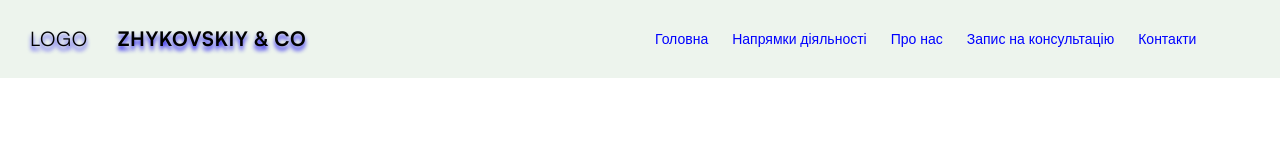
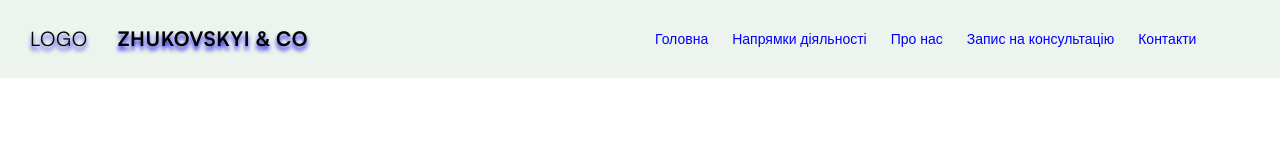
Before and after one commit to Victoria060187/zhykovskiy_project, a React (Create React App) app: page / in a window 1280 px wide. Shown: the top 160 px of the page. Built offline with nearby package versions, Linux system fonts and the light colour scheme.

Commit message:
changed file with logo

```diff
--- a/src/components/header/Header.jsx
+++ b/src/components/header/Header.jsx
@@ -7,7 +7,7 @@ function Header() {
         <div className="header_row">
           <div className="header_logo">
             <div>logo</div>
-            <h3 className="header_h3">Zhykovskiy & Co</h3>
+            <h3 className="header_h3">Zhukovskyi & Co</h3>
           </div>
           <nav className="header_nav">
             <div className="header_nav-main">
```
